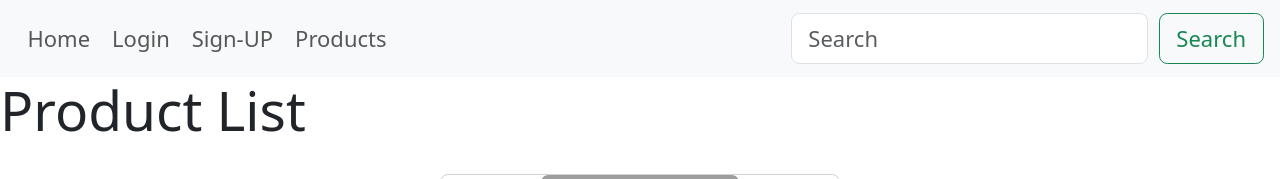
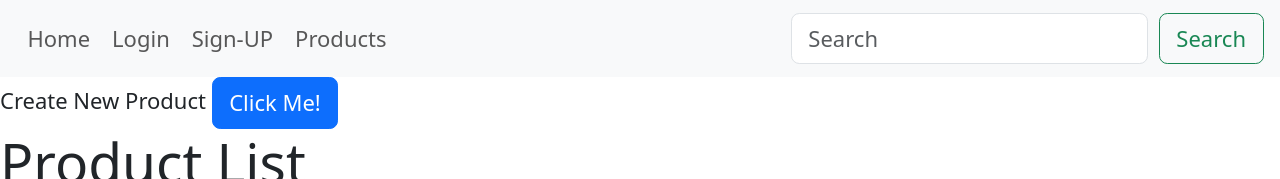
Before and after one commit to vikraman-mani/eCommerce-website, a React (Vite) app in the folder e-commerece_app/: page /products in a window 1280 px wide. Shown: the top 179 px of the page. Built offline with nearby package versions, Linux system fonts and the light colour scheme; data requests are answered from the project's data file; grey boxes are pictures that could not be loaded.

Commit message:
Navigate

```diff
--- a/e-commerece_app/src/components/ProductList.jsx
+++ b/e-commerece_app/src/components/ProductList.jsx
@@ -75,6 +75,17 @@ const ProductList = () => {
   } else {
     return (
       <div>
+        <article>
+          <span>Create New Product </span>
+          <Button
+            onClick={() => {
+              navigate("/newProduct");
+            }}
+          >
+            {" "}
+            Click Me!
+          </Button>
+        </article>
         <h1>Product List</h1>
 
         <section className="Products">
```
